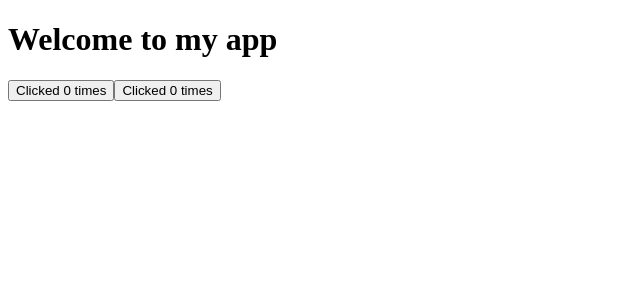
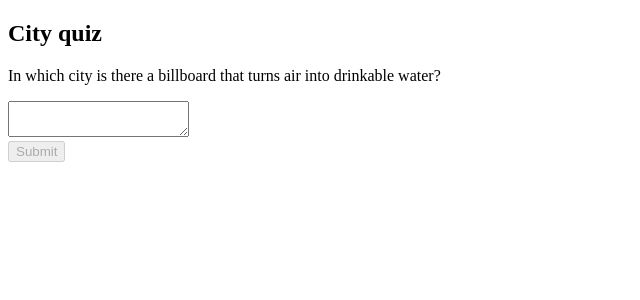
Before and after one commit to adala-wanyande/ap-homework, a React (Create React App) app: page / in a window 1280 px wide. Shown: the top 300 px of the page, without its empty margins (0-640 px from the left). Built offline with nearby package versions, Linux system fonts and the light colour scheme.

Commit message:
feat: reacting to input with state

```diff
--- a/src/App.tsx
+++ b/src/App.tsx
@@ -1,11 +1,9 @@
-import MyApp from "./components/MyApp";
+import Form from "./components/Form";
 
-function App() {
+export default function App() {
   return (
     <>
-      <MyApp />
+      <Form/>
     </>
   );
 }
-
-export default App;
--- /dev/null
+++ b/src/components/Form.tsx
@@ -0,0 +1,62 @@
+import { useState } from "react";
+
+export default function Form() {
+  const [answer, setAnswer] = useState("");
+  const [error, setError] = useState<any>(null);
+  const [status, setStatus] = useState("typing");
+
+  if (status === "success") {
+    return <h1>That's right!</h1>;
+  }
+
+  async function handleSubmit(e: React.ChangeEvent<HTMLFormElement>) {
+    e.preventDefault();
+    setStatus("submitting");
+    try {
+      await submitForm(answer);
+      setStatus("success");
+    } catch (err: unknown) {
+      setStatus("typing");
+      setError(err);
+    }
+  }
+
+  function handleTextareaChange(e: React.ChangeEvent<HTMLTextAreaElement>) {
+    setAnswer(e.target.value);
+  }
+
+  return (
+    <>
+      <h2>City quiz</h2>
+      <p>
+        In which city is there a billboard that turns air into drinkable water?
+      </p>
+      <form onSubmit={handleSubmit}>
+        <textarea
+          value={answer}
+          onChange={handleTextareaChange}
+          disabled={status === "submitting"}
+        />
+        <br />
+        <button disabled={answer.length === 0 || status === "submitting"}>
+          Submit
+        </button>
+        {error !== null && <p className="Error">{error.message}</p>}
+      </form>
+    </>
+  );
+}
+
+function submitForm(answer: string): Promise<void> {
+  // Pretend it's hitting the network.
+  return new Promise((resolve, reject) => {
+    setTimeout(() => {
+      const shouldError = answer.toLowerCase() !== "lima";
+      if (shouldError) {
+        reject(new Error("Good guess but a wrong answer. Try again!"));
+      } else {
+        resolve();
+      }
+    }, 1500);
+  });
+}
```
